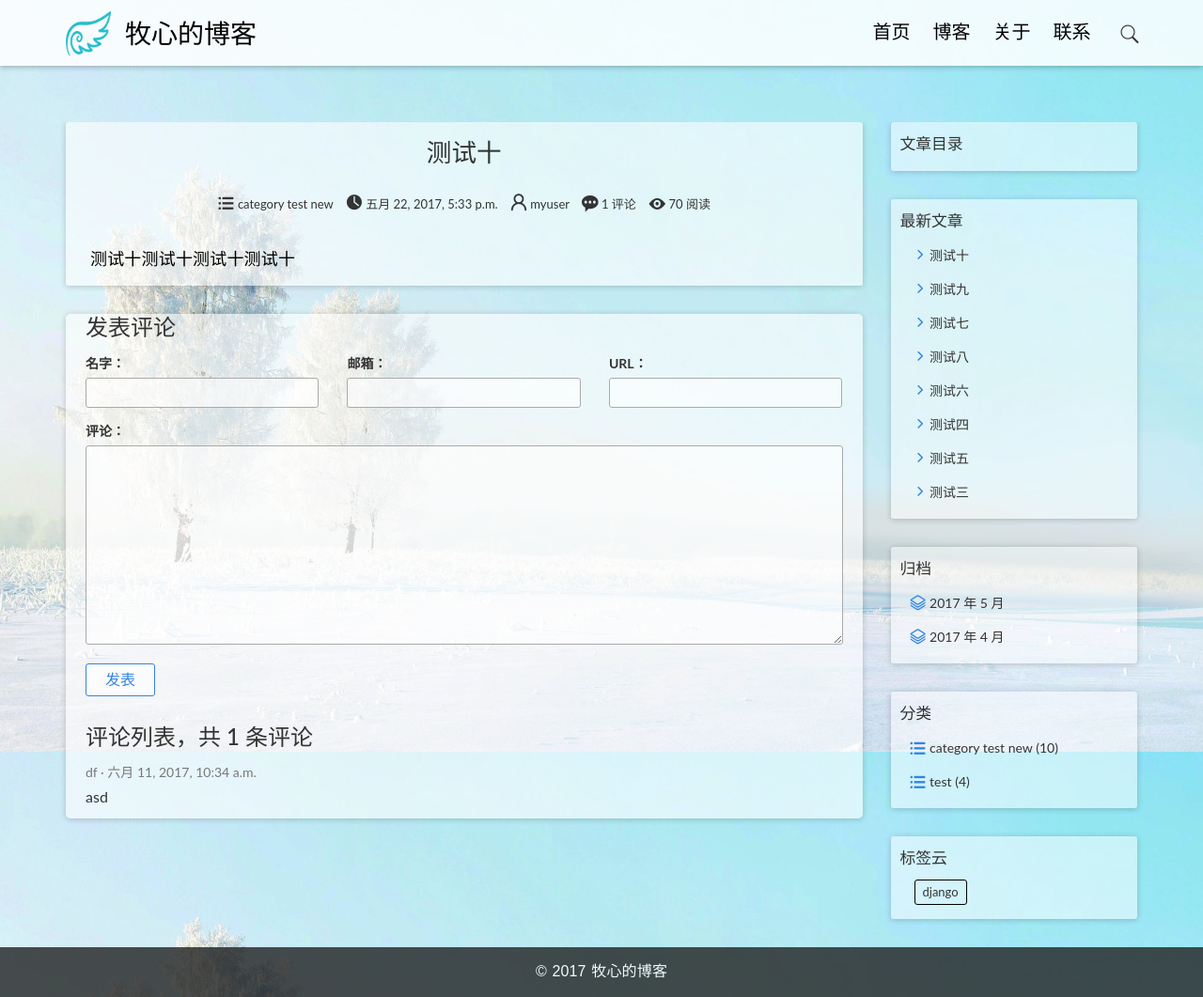
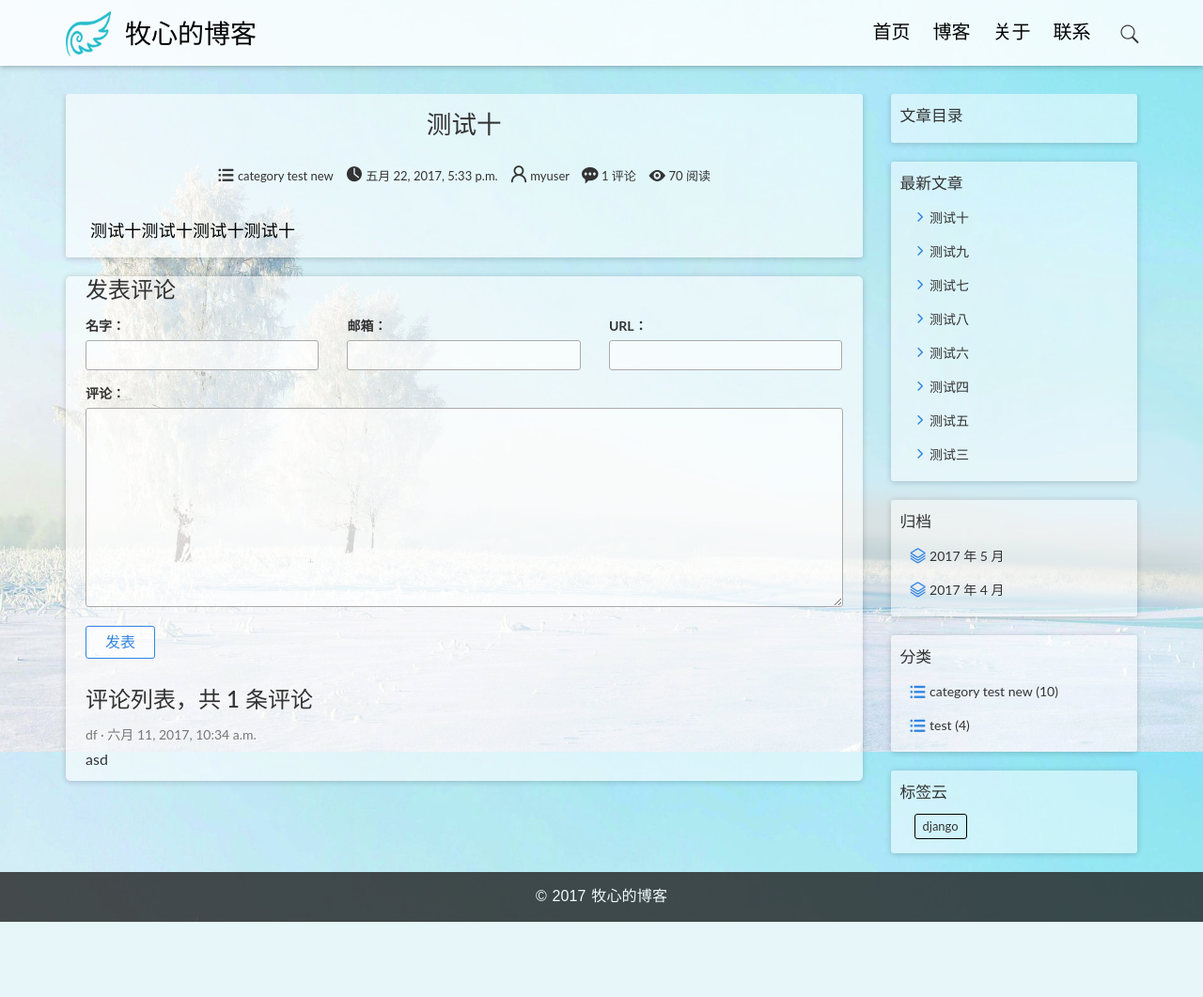
Before and after one commit to onion2014/myblog, a Django app: page /post/14/ in a window 1280 px wide. Shown: the whole page at 94% size. After the commit the page ends 981 px from the top, so only its background shows below. Run offline with Django 3.2, Linux system fonts and the light colour scheme; data comes from the database, SQL or seed files in the repository; both versions use the stored data as it was after the commit; data that the repository does not hold is empty; some libraries are stand-ins or nearby versions.

Commit message:
modify css

```diff
--- a/blog/static/blog/css/custom.css
+++ b/blog/static/blog/css/custom.css
@@ -90,7 +90,7 @@ img {
 .content-body{
     /*height: calc(100vh - 212px);*/
     min-height: 768px;
-    margin-top: 130px;
+    margin-top: 100px;
 }
 /**
  * 3.0 - Site Header
@@ -99,7 +99,7 @@ img {
 .site-header {
     background: rgba(255,255,255,0.85);
     padding: 10px 0;
-    margin-bottom: 40px;
+    margin-bottom: 30px;
     -webkit-box-shadow: 0 1px 6px rgba(0,0,0,.3);
     box-shadow: 0 1px 6px rgba(0,0,0,.3);
     position: fixed;
@@ -212,7 +212,7 @@ img {
 
 .post {
     padding: 0 25px;
-    margin-bottom: 30px;
+    margin-bottom: 20px;
     border: 1px solid rgba(0,0,0,0);
     background: rgba(255,255,255,0.6);
     -webkit-box-shadow: 0 1px 6px rgba(0,0,0,0.2);
@@ -363,7 +363,7 @@ img {
 .widget {
     background: rgba(255,255,255,0.5);
     padding: 0 10px 5px;
-    margin-bottom: 30px;
+    margin-bottom: 20px;
     -webkit-box-shadow: 0 1px 6px rgba(0,0,0,0.2);
     box-shadow: 0 1px 6px rgba(0,0,0,0.2);
     -webkit-border-radius: 3px;
```
Also changed, not shown: db.sqlite3.
